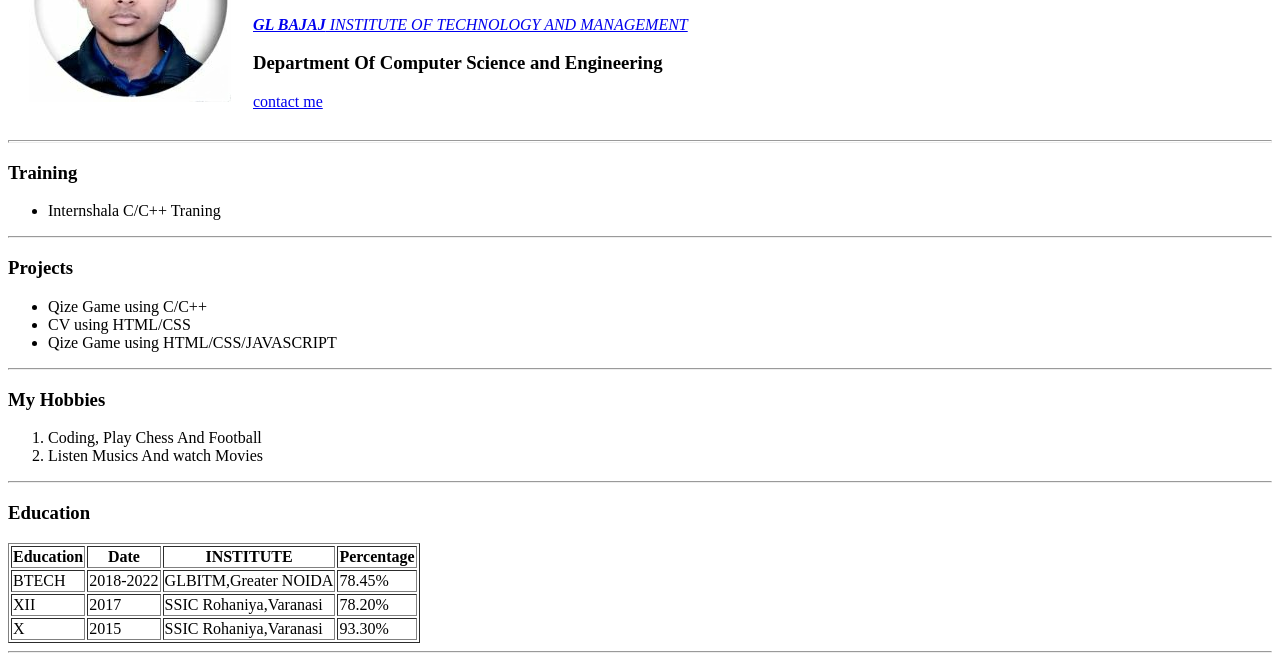
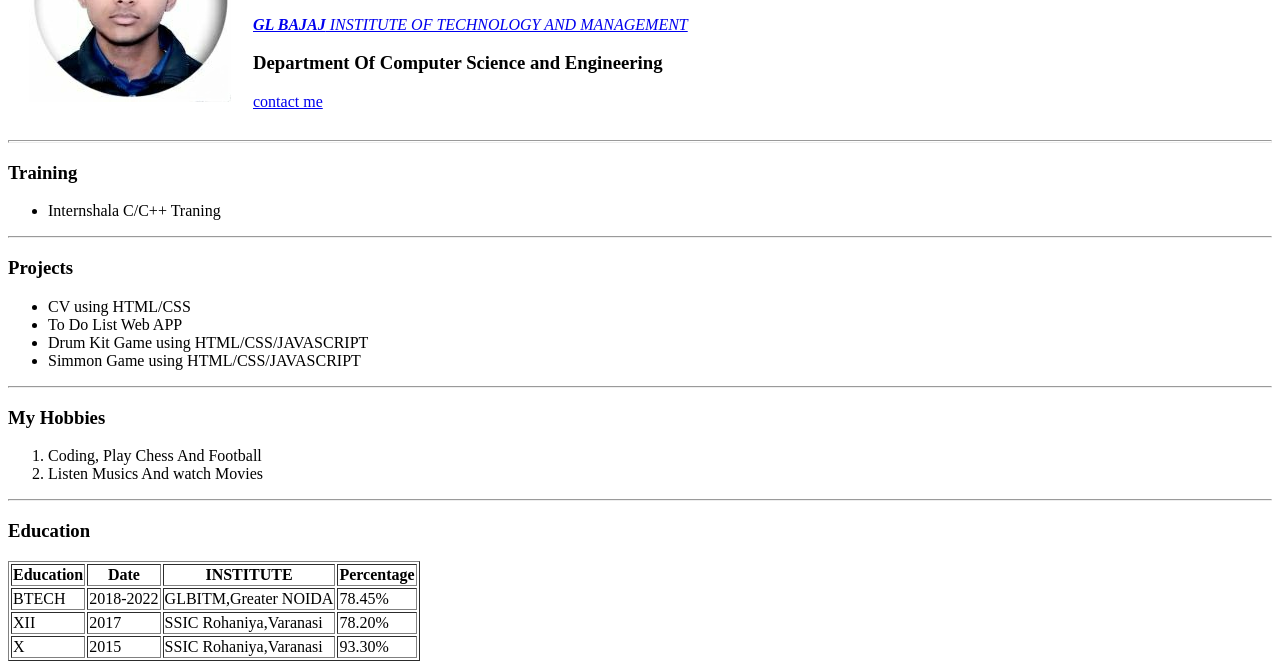
Before and after one commit to AP3212223/cv, a plain HTML site: page index.html in a window 1280 px wide. Shown: the part 134-800 px from the top of the page. Drawn offline with Linux system fonts and the light colour scheme.

Commit message:
update index.html

```diff
--- a/index.html
+++ b/index.html
@@ -27,9 +27,10 @@
   <hr>
   <h3>Projects</h3>
   <ul>
-    <li>Qize Game using C/C++</li>
     <li>CV using HTML/CSS</li>
-    <li>Qize Game using HTML/CSS/JAVASCRIPT</li>
+    <li>To Do List Web APP</li>
+    <li>Drum Kit Game using HTML/CSS/JAVASCRIPT</li>
+    <li>Simmon Game using HTML/CSS/JAVASCRIPT</li>
   </ul>
   <hr>
   <h3>My Hobbies</h3>
```
